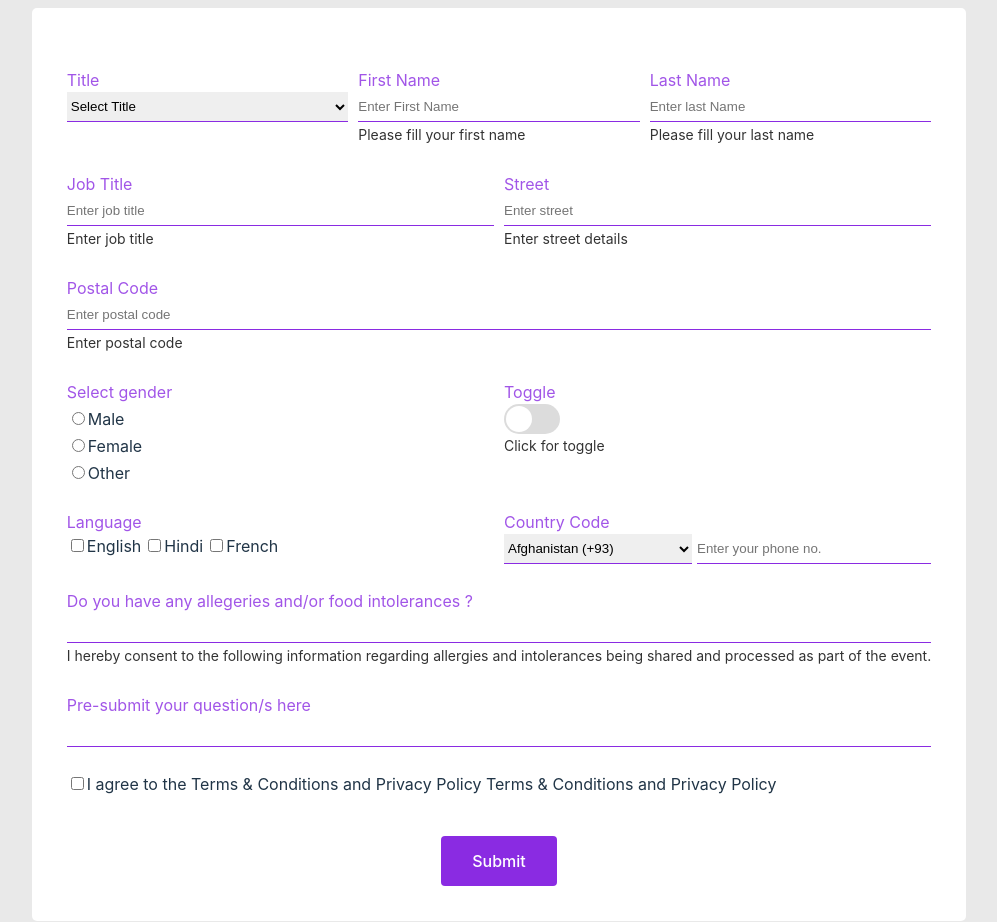
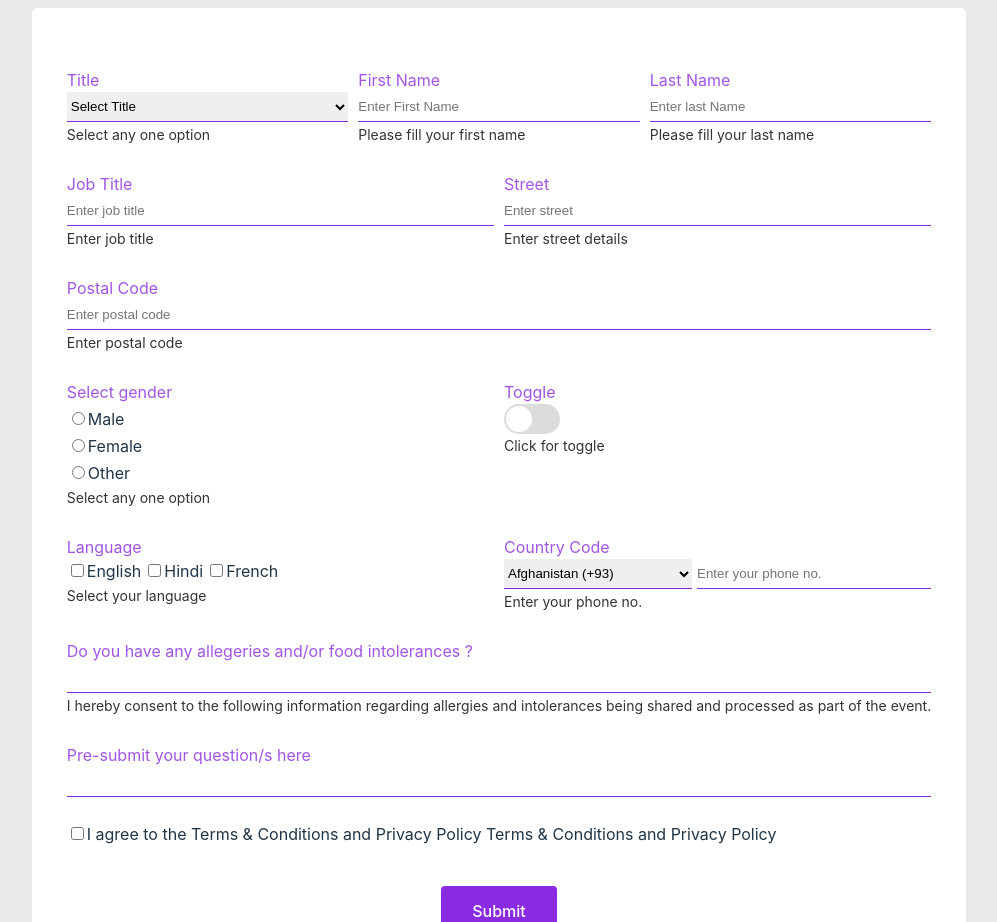
Before and after one commit to mithyalabs/react-forms-lite, a React (Vite) app: page / in a window 1280 px wide. Shown: the part 1080-2002 px from the top of the page, without its empty margins (141-1138 px from the left). Built offline with nearby package versions, Linux system fonts and the light colour scheme.

Commit message:
changes in text helper component

```diff
--- a/src/components/CheckBox/index.tsx
+++ b/src/components/CheckBox/index.tsx
@@ -3,8 +3,7 @@ import "./index.scss";
 import { get } from "lodash";
 import clsx from "clsx";
 import { FieldItemProps, FieldProps } from "../../Types";
-import { getFieldError } from "../../Utils";
-import { FormikValues } from "formik";
+import { FormikProps } from "formik";
 import TextHelperError from "../TextHelperError";
 import { Option } from "../../Types";
 
@@ -19,7 +18,7 @@ interface CheckBoxProps extends FieldProps {
 // TODO handle boolean checkbox values
 const CheckBox: React.FC<CheckBoxProps> = (props) => {
   const {
-    formikProps = {} as FormikValues,
+    formikProps = {} as FormikProps<unknown>,
     fieldProps = {} as CheckboxFieldProps,
   } = props;
   const {
@@ -34,7 +33,6 @@ const CheckBox: React.FC<CheckBoxProps> = (props) => {
 
   const fieldValue: string[] = get(formikProps, `values.${name}`) || [] || "";
 
-  const fieldError = getFieldError(name, formikProps) as string;
 
   return (
     <div className={clsx("checkbox-field ", classNames)}>
@@ -57,7 +55,7 @@ const CheckBox: React.FC<CheckBoxProps> = (props) => {
           </span>
         ))}
       </div>
-      {/* <TextHelperError fieldError={fieldError} helperText={helperText} /> */}
+      <TextHelperError fieldProps={fieldProps} formikProps={formikProps} />
     </div>
   );
 };
--- a/src/components/FileInput/index.tsx
+++ b/src/components/FileInput/index.tsx
@@ -7,7 +7,7 @@ import {
 } from "../../Utils";
 import { FieldItemProps, FieldProps } from "../../Types";
 import "./index.scss";
-import { FormikValues } from "formik";
+import { FormikProps } from "formik";
 import clsx from "clsx";
 import TextHelperError from "../TextHelperError";
 
@@ -39,7 +39,7 @@ interface FileInputProps extends FieldProps {
 
 const FileInput: React.FC<FileInputProps> = (props) => {
   const {
-    formikProps = {} as FormikValues,
+    formikProps = {} as FormikProps<unknown>,
     fieldProps = {} as FileInputField,
   } = props;
   const {
@@ -58,7 +58,6 @@ const FileInput: React.FC<FileInputProps> = (props) => {
     classNames,
   } = fieldProps;
 
-  const fieldError = getFieldError(name, formikProps);
 
   const handleChange = (event: React.ChangeEvent<HTMLInputElement>) => {
     const files = event.target.files || new FileList();
@@ -99,7 +98,8 @@ const FileInput: React.FC<FileInputProps> = (props) => {
         {...nativeProps}
       ></input>
 
-      {/* <TextHelperError fieldError={fieldError} helperText={helperText} /> */}
+      <TextHelperError fieldProps={fieldProps} formikProps={formikProps} />
+
     </div>
   );
 };
--- a/src/components/FormBuilder/index.tsx
+++ b/src/components/FormBuilder/index.tsx
@@ -110,7 +110,7 @@ export const setDefaultProps = (
     };
 };
 
-attachField("select", <SelectField />, { type: "select" }); // TODO remove type prop
+attachField("select", <SelectField />,); // TODO remove type prop
 attachField("checkbox", <CheckBox />);
 attachField("switch", <Switch />);
 attachField("radio", <Radio />);
--- a/src/components/PhoneField/index.tsx
+++ b/src/components/PhoneField/index.tsx
@@ -3,8 +3,7 @@ import { FieldItemProps, FieldProps } from "../../Types";
 import "./styles.scss";
 import { CountryCodeFormat, COUNTRY_LIST } from "../Constants/CountryList";
 import { get } from "lodash";
-import { getFieldError } from "../../Utils";
-import { FormikValues } from "formik";
+import { FormikProps } from "formik";
 import clsx from "clsx";
 import TextHelperError from "../TextHelperError";
 
@@ -24,7 +23,7 @@ export interface PhoneFieldsProps extends FieldProps {
 const PhoneField: React.FC<PhoneFieldsProps> = (props) => {
   const {
     fieldProps = {} as PhoneFieldProps,
-    formikProps = {} as FormikValues,
+    formikProps = {} as FormikProps<unknown>,
   } = props;
   const [code, setCode] = useState<string>("");
 
@@ -40,7 +39,6 @@ const PhoneField: React.FC<PhoneFieldsProps> = (props) => {
   const {
     label,
     name = "",
-    helperText,
     emptyItem,
     emptyItemText,
     countryCodeLabel,
@@ -57,8 +55,6 @@ const PhoneField: React.FC<PhoneFieldsProps> = (props) => {
       setCode(value.split("-")[0] || "");
     }
   }, [name]);
-
-  const fieldError = getFieldError(name, formikProps);
 
   const onChange = (
     event: React.ChangeEvent<HTMLInputElement | HTMLTextAreaElement>
@@ -108,7 +104,7 @@ const PhoneField: React.FC<PhoneFieldsProps> = (props) => {
         />
       </div>
 
-      {/* <TextHelperError fieldError={fieldError} helperText={helperText} /> */}
+      <TextHelperError fieldProps={fieldProps} formikProps={formikProps} />
     </div>
   );
 };
--- a/src/components/Radio/index.tsx
+++ b/src/components/Radio/index.tsx
@@ -4,7 +4,7 @@ import "./index.scss";
 import clsx from "clsx";
 import { FieldItemProps, FieldProps } from "../../Types";
 import { getFieldError } from "../../Utils";
-import { FormikValues } from "formik";
+import { FormikProps } from "formik";
 import TextHelperError from "../TextHelperError";
 import { Option } from "../../Types";
 export interface RadioFieldProps extends FieldItemProps {
@@ -17,21 +17,19 @@ interface RadioProps extends FieldProps {
 
 const Radio: React.FC<RadioProps> = (props) => {
   const {
-    formikProps = {} as FormikValues,
+    formikProps = {} as FormikProps<unknown>,
     fieldProps = {} as RadioFieldProps,
   } = props;
   const {
     options = [],
     name = "",
-    helperText,
     label,
     isColumner,
     classNames,
     nativeProps,
   } = fieldProps;
+
   const fieldValue: string = get(formikProps, `values.${name}`) || "";
-
-  const fieldError = getFieldError(name, formikProps) as string;
 
   return (
     <div className={clsx("radio-field", classNames)}>
@@ -52,8 +50,7 @@ const Radio: React.FC<RadioProps> = (props) => {
           </span>
         ))}
       </div>
-
-      {/* <TextHelperError fieldError={fieldError} helperText={helperText} /> */}
+      <TextHelperError fieldProps={fieldProps} formikProps={formikProps} />
     </div>
   );
 };
--- a/src/components/SelectField/index.tsx
+++ b/src/components/SelectField/index.tsx
@@ -1,9 +1,8 @@
 import React from "react";
-import { getFieldError } from "../../Utils";
 import { FieldItemProps, FieldProps } from "../../Types";
 import { isString } from "lodash";
 import "./index.scss";
-import { FormikValues } from "formik";
+import { FormikProps } from "formik";
 import clsx from "clsx";
 import TextHelperError from "../TextHelperError";
 import { Option } from "../../Types";
@@ -19,7 +18,7 @@ interface SelectFieldProps extends FieldProps {
 //
 const SelectField: React.FC<SelectFieldProps> = (props) => {
   // TODO change FormikValues type to FormikProps<unknown>
-  const { formikProps = {} as FormikValues, fieldProps = {} as SelectFProps } =
+  const { formikProps = {} as FormikProps<unknown>, fieldProps = {} as SelectFProps } =
     props;
   const {
     name = "",
@@ -30,7 +29,7 @@ const SelectField: React.FC<SelectFieldProps> = (props) => {
     nativeProps,
     classNames,
   } = fieldProps;
-  const fieldError = getFieldError(name, formikProps) || "";
+
   const emptyItemText = isString(emptyItem) ? emptyItem : "No option selected";
 
   const optionList = emptyItem
@@ -60,7 +59,7 @@ const SelectField: React.FC<SelectFieldProps> = (props) => {
           })}
         </select>
       </div>
-      {/* <TextHelperError fieldError={fieldError} helperText={helperText} /> */}
+      <TextHelperError fieldProps={fieldProps} formikProps={formikProps} />
     </div>
   );
 };
--- a/src/components/Switch/index.tsx
+++ b/src/components/Switch/index.tsx
@@ -2,7 +2,7 @@ import React from "react";
 import { FieldItemProps, FieldProps } from "../../Types";
 import "./index.scss";
 import { get } from "lodash";
-import { FormikValues } from "formik";
+import { FormikProps } from "formik";
 import clsx from "clsx";
 
 export interface SwitchFieldProps extends FieldItemProps {
@@ -15,7 +15,7 @@ interface SwitchProps extends FieldProps {
 
 const Switch: React.FC<SwitchProps> = (props) => {
   const {
-    formikProps = {} as FormikValues,
+    formikProps = {} as FormikProps<unknown>,
     fieldProps = {} as SwitchFieldProps,
   } = props;
   const { label, name = "", helperText, classNames, nativeProps} = fieldProps;
--- a/src/components/TextField/index.tsx
+++ b/src/components/TextField/index.tsx
@@ -3,7 +3,6 @@ import React from "react";
 import "./styles.scss";
 import clsx from "clsx";
 import { FieldItemProps, FieldProps } from "../../Types";
-
 import TextHelperError from "../TextHelperError";
 import { FormikProps } from "formik";
 
@@ -19,7 +18,7 @@ interface TextFieldsProps extends FieldProps {
 const TextField: React.FC<TextFieldsProps> = (props) => {
   const {
     fieldProps = {} as TextFieldProps,
-    formikProps = {} as FormikProps<any>,
+    formikProps = {} as FormikProps<unknown>,
   } = props;
 
   const {
@@ -30,8 +29,8 @@ const TextField: React.FC<TextFieldsProps> = (props) => {
     placeholder,
     nativeProps,
   } = fieldProps;
+
   const fieldValue = get(formikProps, `values.${name}`) as string;
-  // const fieldError = getFieldError(name || "", formikProps);
 
   return (
     <div className={clsx("text-field", classNames)}>
--- a/src/components/TextHelperError/index.tsx
+++ b/src/components/TextHelperError/index.tsx
@@ -11,7 +11,7 @@ interface TextHelperErrorProps extends FieldProps {
 const TextHelperError: React.FC<TextHelperErrorProps> = (props) => {
   const {
     fieldProps = {} as FieldItemProps,
-    formikProps = {} as FormikProps<any>,
+    formikProps = {} as FormikProps<unknown>,
   } = props;
 
   const { name, helperText, classNames } = fieldProps;
```
